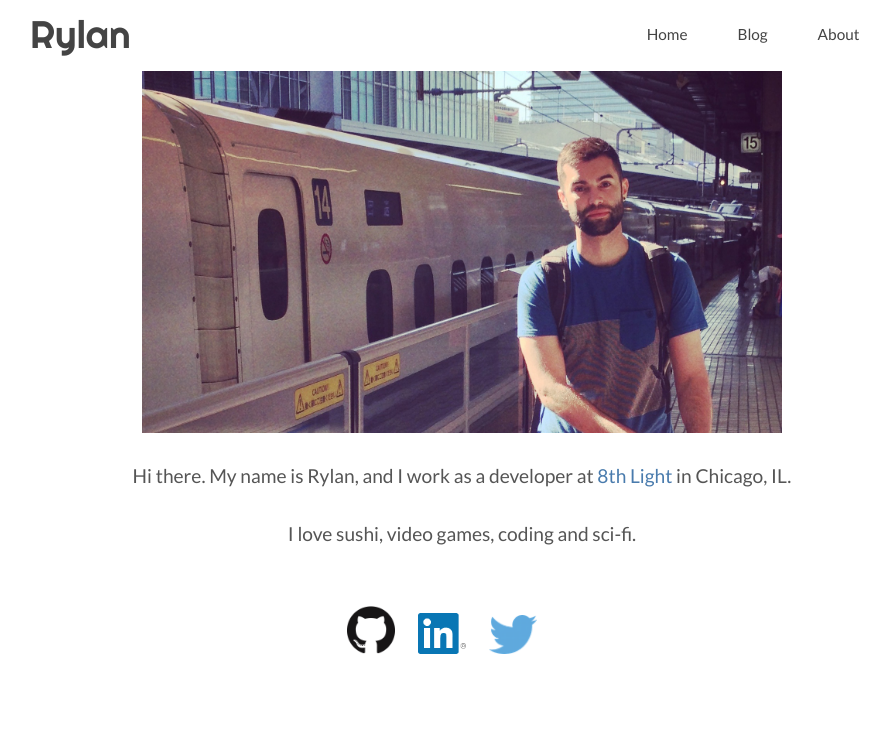
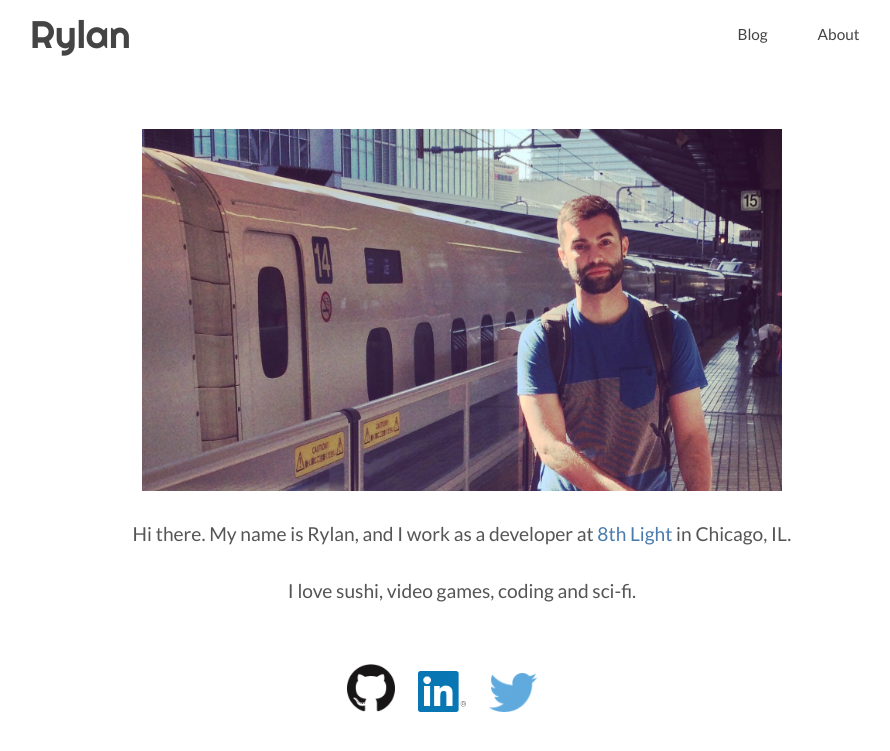
Before and after one commit to rylo/rylo.github.io, a Jekyll site: the page built from about/index.html, in a window 1280 px wide. Shown: the top 751 px of the page, without its empty margins (178-1068 px from the left). Built offline with Jekyll 4.4.1, drawn with Linux system fonts in a browser that asks for light colours; nearby versions of some CDN libraries; Markdown is read by kramdown in place of the engine named in the settings.

Commit message:
some small design changes

```diff
--- a/_includes/navigation.html
+++ b/_includes/navigation.html
@@ -1,8 +1,7 @@
 <div class="container">
-  <span class="site-logo">Rylan</span>
+  <a href="/" class="site-logo">Rylan</a>
   <ul class="navigation">
     <li><a href="/about">About</a></li>
     <li><a href="/blog">Blog</a></li>
-    <li><a href="/">Home</a></li>
   </ul>
 </div>
--- a/about/index.html
+++ b/about/index.html
@@ -3,9 +3,8 @@ layout: default
 title: Rylan Dirksen - About Me
 ---
 
-<img src="/images/rylan.jpg" class="profile-photo">
-
 <div class="profile-page">
+  <img src="/images/rylan.jpg" class="profile-photo">
   <p>Hi there. My name is Rylan, and I work as a developer at <a href="http://8thlight.com/" target="_blank">8th Light</a> in Chicago, IL.</p>
   <p>I love sushi, video games, coding and sci-fi.</p>
 </div>
--- a/blog/index.html
+++ b/blog/index.html
@@ -5,7 +5,6 @@ title: Rylan Dirksen
 
 <div class="container">
   <div class="home">
-    <h1 class="post-header">All Blog Posts</h1>
     <ul class="post-list">
       {% for post in site.posts %}
       <li>
--- a/css/main.css
+++ b/css/main.css
@@ -57,6 +57,10 @@ header {
   background-color: #fff;
   color: #152C55;
   height: 3.7em;
+}
+
+a.site-logo {
+  text-decoration: none;
 }
 
 .site-logo {
@@ -128,7 +132,7 @@ header {
 
 /* Home Page */
 
-.home {
+.profile-page, .home {
   margin-top: 3em;
 }
 
--- a/index.html
+++ b/index.html
@@ -12,8 +12,6 @@ title: Rylan Dirksen
 
 <div class="container">
   <div class="home">
-    <h1 class="post-header">Recent Blog Posts</h1>
-
     <ul class="post-list">
       {% for post in site.posts limit:5 %}
       <li>
```
